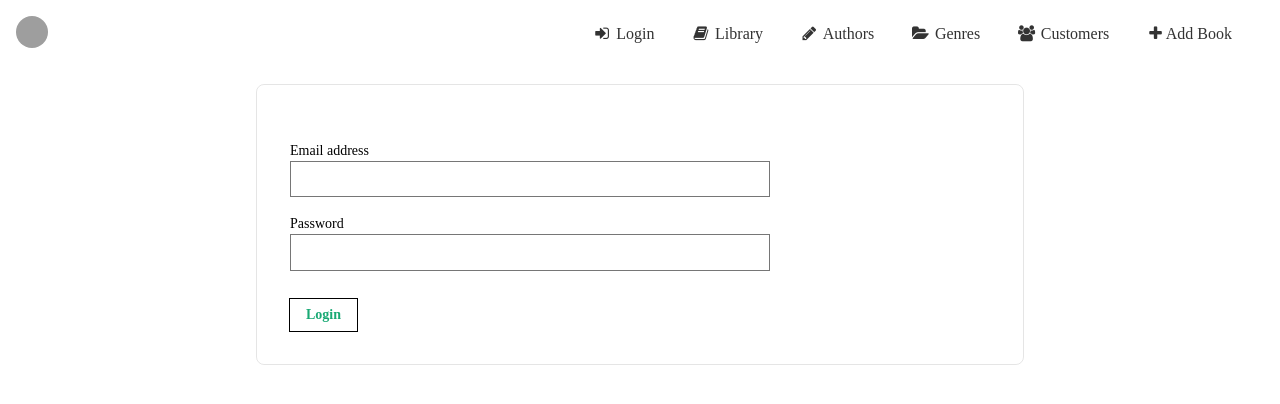
After one commit to Jackevansevo/FlaskBerry, a Flask app: page /login in a window 1280 px wide. The commit adds this page. Shown: the top 404 px of the page. Run offline with Flask 2, Linux system fonts and the light colour scheme; some libraries are stand-ins or nearby versions; grey boxes are pictures that could not be loaded.

Commit message:
all the thigns

```diff
--- a/flaskberry/forms.py
+++ b/flaskberry/forms.py
@@ -1,8 +1,9 @@
 from flask_wtf import FlaskForm
-from wtforms import IntegerField, StringField, ValidationError
+from wtforms import IntegerField, StringField, PasswordField, ValidationError
 from wtforms.validators import DataRequired
-from flaskberry.isbn import clean, to_isbn13, is_isbn13, meta, InvalidISBNError
-from flaskberry.models import Book, Customer
+
+from .isbn import clean, to_isbn13, is_isbn13, meta, InvalidISBNError
+from .models import Book, Customer
 
 
 class BookSubmissionForm(FlaskForm):
@@ -33,3 +34,25 @@ class BookCheckoutForm(FlaskForm):
     def validate_customer(form, field):
         if not Customer.get(id=field.data):
             raise ValidationError('Customer not found')
+
+
+class LoginForm(FlaskForm):
+    email = StringField('Email', validators=[DataRequired()])
+    password = PasswordField('Password', validators=[DataRequired()])
+
+    def validate(self):
+        rv = FlaskForm.validate(self)
+        if not rv:
+            return False
+        user = Customer.get(email=self.email.data)
+        if user is None:
+            error_msg = 'Unable to find customer with matching email in system'
+            self.email.errors.append(error_msg)
+            return False
+
+        if not user.check_password(self.password.data):
+            self.password.errors.append('Password incorrect')
+            return False
+
+        self.user = user
+        return True
--- a/flaskberry/templates/author_page.html
+++ b/flaskberry/templates/author_page.html
@@ -1,13 +1,13 @@
 {% extends "base.html" %}
 {% block body %}
-<h1 class="pl4">{{ author.name }} Books</h1>
+<h1 class="pl4">Author: {{ author.name }}</h1>
 <article>
     <div class="cf pa2">
         {% for book in author.books %}
             <div class="fl w-50 w-25-m w-10-l pa3">
                 <a href="{{ book.url }}" class="db link dim tc">
                     <div class="aspect-ratio aspect-ratio--3x4 mb4">
-                        <div class="aspect-ratio--object cover br4" style="background:url({{book.img}}) center;"></div>
+                        <div class="aspect-ratio--object cover br4 cover {% if not book.available %} o-10 ba b--black {% endif %}" style="background:url( {{book.img}} );"></div>
                     </div>
                     <dl class="mt2 f6 lh-copy">
                         <dt class="clip">Title</dt>
--- a/flaskberry/templates/base.html
+++ b/flaskberry/templates/base.html
@@ -3,9 +3,9 @@
     <head>
         <meta charset="UTF-8">
         <title>FlaskBerry</title>
+        <link rel="stylesheet" href="https://unpkg.com/tachyons@4.5.5/css/tachyons.min.css"/>
         <link href="https://maxcdn.bootstrapcdn.com/font-awesome/4.7.0/css/font-awesome.min.css" rel="stylesheet">
         <link type="image/x-icon" rel="shortcut icon" href="{{ url_for('static', filename='img/favicon-book.ico') }}?v={{1.0.0}}">
-        <link rel="stylesheet" href="https://unpkg.com/tachyons@4.5.5/css/tachyons.min.css"/>
     </head>
     <nav class="db dt-l w-100 border-box pa3">
         <a class="db dtc-l v-mid mid-gray link hover-gray tc tl-l mb2 mb0-l" href="{{ url_for('index') }}" title="FlaskBerry">
@@ -16,16 +16,33 @@
             {% endblock search %}
         </div>
         <div class="db dtc-l v-mid w-100 w-75-l tc tr-l">
+            {% if current_user.is_authenticated %}
+                <form class="di" method="post" action="{{ url_for('logout') }}">
+                    <button class="button-reset bg-white bn hover-gray pointer link dark-gray f6 f5-l dib mr3 mr4-l" type="submit">
+                        <i class="fa fa-sign-out fa-fw" aria-hidden="true"></i> Sign Out
+                    </button>
+                </form>
+                <a class="link hover-gray dark-gray f6 f5-l dib mr3 mr4-l" href="{{ current_user.url }}" title="Home"><i class="fa fa-user fa-fw" aria-hidden="true"></i>{{ current_user.forename }}</a>
+            {% else %}
+                <a class="link hover-gray dark-gray f6 f5-l dib mr3 mr4-l" href="{{ url_for('login') }}" title="Home"><i class="fa fa-sign-in fa-fw" aria-hidden="true"></i> Login</a>
+            {% endif %}
             <a class="link hover-gray dark-gray f6 f5-l dib mr3 mr4-l" href="{{ url_for('books') }}" title="Home"><i class="fa fa-book fa-fw" aria-hidden="true"></i> Library</a>
             <a class="link hover-gray dark-gray f6 f5-l dib mr3 mr4-l" href="{{ url_for('authors') }}" title="How it Works"><i class="fa fa-pencil fa-fw" aria-hidden="true"></i> Authors</a>
+            <a class="link hover-gray dark-gray f6 f5-l dib mr3 mr4-l" href="{{ url_for('genres') }}" title="Blog"><i class="fa fa-folder-open fa-fw" aria-hidden="true"></i> Genres</a>
             <a class="link hover-gray dark-gray f6 f5-l dib mr3 mr4-l" href="{{ url_for('customers') }}" title="Blog"><i class="fa fa-users fa-fw" aria-hidden="true"></i> Customers</a>
-            <a class="link hover-gray dark-gray f6 f5-l dib mr3 mr4-l" href="{{ url_for('genres') }}" title="Blog"><i class="fa fa-folder-open fa-fw" aria-hidden="true"></i> Genres</a>
             <a class="link hover-gray dark-gray f6 f5-l dib mr3 mr4-l" href="{{ url_for('add_book') }}" title="Press"><i class="fa fa-plus fa-fw" aria-hidden="true"></i>Add Book</a>
         </div>
     </nav>
     <body>
         {% block body %}
         {% endblock body %}
+        {% with messages = get_flashed_messages() %}
+            {% if messages %}
+                {% for message in messages %}
+                <p class="red tc">{{ message }}</p>
+                {% endfor %}
+            {% endif %}
+        {% endwith %}
     </body>
     {% block scripts %}
     {% endblock %}
--- a/flaskberry/templates/books.html
+++ b/flaskberry/templates/books.html
@@ -13,7 +13,7 @@
             <div class="fl w-50 w-25-m w-10-l pa3">
                 <a href="{{ book.url }}" class="db link dim tc">
                     <div class="aspect-ratio aspect-ratio--3x4 mb4">
-                        <div class="aspect-ratio--object cover br4" style="background:url({{book.img}});"></div>
+                        <div class="aspect-ratio--object br4 cover {% if not book.available %} o-10 ba b--black {% endif %}" style="background:url( {{book.img}} );"></div>
                     </div>
                     <dl class="mt2 f6 lh-copy">
                         <dt class="clip">Title</dt>
--- /dev/null
+++ b/flaskberry/templates/login.html
@@ -0,0 +1,33 @@
+{% extends "base.html" %}
+{% block body %}
+<article class="mw7 center br3 pa3 pa4-ns mv3 ba b--black-10">
+    <form method="post" accept-charset="utf-8">
+        {{ form.hidden_tag() }}
+        <fieldset id="sign_up" class="ba b--transparent ph0 mh0">
+            <legend class="ph0 mh0 fw6 clip">Login</legend>
+            <div class="mt3">
+                <label class="db fw4 lh-copy f6" for="email">Email address</label>
+                <input class="pa2 input-reset ba bg-transparent w-100 measure" type="email" name="email" id="email">
+                {% if form.email.errors %}
+                    {% for error in form.email.errors %}
+                        <p class="dark-red">{{ error }}</p>
+                    {% endfor %}
+                {% endif %}
+            </div>
+            <div class="mt3">
+                <label class="db fw4 lh-copy f6" for="password">Password</label>
+                <input class="b pa2 input-reset ba bg-transparent w-100 measure" type="password" name="password" id="password">
+                {% if form.password.errors %}
+                    {% for error in form.password.errors %}
+                        <p class="dark-red">{{ error }}</p>
+                    {% endfor %}
+                {% endif %}
+            </div>
+        </fieldset>
+        <div class="mt3"><input class="b ph3 pv2 green input-reset ba b--black bg-transparent grow pointer f6" type="submit" value="Login"></div>
+    </form>
+</article>
+{% endblock %}
+{% block scripts %}
+    <script src='https://www.google.com/recaptcha/api.js'></script>
+{% endblock %}
--- a/flaskberry/views.py
+++ b/flaskberry/views.py
@@ -1,13 +1,25 @@
 from flask import abort, flash, redirect, render_template, request, url_for
+
+from flask_login import (
+    current_user, login_user, logout_user, login_required, LoginManager
+)
 
 from urllib.parse import urlparse, urljoin
 
-from pony.orm import select, desc
+from pony.orm import select, desc, commit
 
 from flaskberry import app
 
-from .forms import BookSubmissionForm, BookCheckoutForm
-from .models import Book, Customer, Author, Genre, add_book_copy
+from .forms import BookSubmissionForm, LoginForm
+from .models import Author, Book, Customer, Genre, Loan, add_book_copy
+
+login_manager = LoginManager()
+login_manager.init_app(app)
+login_manager.session_protection = "strong"
+login_manager.login_view = "login"
+
+# [TODO] Random book of the day
+# [TODO] Reminder email when book is due
 
 
 def is_safe_url(target):
@@ -22,7 +34,7 @@ def index():
     return render_template('index.html')
 
 
-@app.route('/books', methods=['POST', 'GET'])
+@app.route('/books', methods=['GET', 'POST'])
 def books():
     if request.method == 'POST':
         return redirect(url_for('search_books', query=request.form['query']))
@@ -45,7 +57,13 @@ def book(slug):
     return render_template('book_page.html', book=book)
 
 
-@app.route('/authors', methods=['POST', 'GET'])
+@app.route('/books/random')
+def random_book():
+    book = Book.select_random(1)[0]
+    return render_template('book_page.html', book=book)
+
+
+@app.route('/authors', methods=['GET', 'POST'])
 def authors():
     if request.method == 'POST':
         return redirect(url_for('search_authors', query=request.form['query']))
@@ -67,7 +85,7 @@ def author(slug):
     return render_template('author_page.html', author=author)
 
 
-@app.route('/genres', methods=['POST', 'GET'])
+@app.route('/genres', methods=['GET', 'POST'])
 def genres():
     if request.method == 'POST':
         return redirect(url_for('search_genres', query=request.form['query']))
@@ -89,13 +107,22 @@ def genre(slug):
     return render_template('genre_page.html', genre=genre)
 
 
+@app.route('/customer/<string:slug>')
+@login_required
+def customer(slug):
+    customer = Customer.get(slug=slug)
+    if not customer:
+        abort(404, "Customer: '{}' not found".format(slug))
+    return render_template('customer_page.html', customer=customer)
+
+
 @app.route('/customers')
 def customers():
     customers = Customer.select()
     return render_template('customers.html', customers=customers)
 
 
-@app.route('/add-book', methods=['POST', 'GET'])
+@app.route('/add-book', methods=['GET', 'POST'])
 def add_book():
     """Simple view to add a book"""
     form = BookSubmissionForm()
@@ -118,17 +145,52 @@ def delete_book(isbn):
     return redirect(url_for('books'))
 
 
-@app.route('/checkout-book/<slug>', methods=['POST', 'GET'])
+@app.route('/checkout-book/<slug>', methods=['POST'])
+@login_required
 def checkout_book(slug):
-    book = Book.get(slug=slug)
-    form = BookCheckoutForm()
-    if form.validate_on_submit():
-        assert False
-    else:
-        print(form.errors)
-    form = BookCheckoutForm(isbn=book.isbn)
-    return render_template('checkout.html', form=form)
+    customer = Customer.get(email=current_user.email)
+    if customer.can_loan:
+        book_copy = Book.get(slug=slug).copies.select().first()
+        Loan(customer=customer, book_copy=book_copy)
+        commit()
+    return redirect(url_for('book', slug=slug))
 
 
-if __name__ == '__main__':
-    app.run(debug=True)
+@login_manager.user_loader
+def load_user(user_id):
+    return Customer.get(id=user_id)
+
+
+@app.route('/return-book/<slug>', methods=['POST'])
+@login_required
+def return_book(slug):
+    book_copy = Book.get(slug=slug).copies.select().first()
+    loan = book_copy.loans.select(lambda l: not l.returned).first()
+    loan.returned = True
+    commit()
+    return redirect(url_for('book', slug=slug))
+
+
+@app.route('/login', methods=['GET', 'POST'])
+def login():
+    form = LoginForm()
+    if form.validate_on_submit():
+        user = Customer.get(email=form.email.data)
+        login_user(user)
+        flash('Logged in successfully')
+        next = request.args.get('next')
+        if not is_safe_url(next):
+            return abort(400)
+        return redirect(next or url_for('index'))
+    return render_template('login.html', form=form)
+
+
+@app.route('/logout', methods=['POST'])
+@login_required
+def logout():
+    logout_user()
+    flash('Logged out')
+    next = request.args.get('next')
+    if not is_safe_url(next):
+        return abort(400)
+    return redirect(next or url_for('index'))
```
Also changed, not shown: flaskberry/isbn.py (+51 -16 lines), flaskberry/models.py (+77 -21 lines), flaskberry/populate_db.py (+9 -5 lines), flaskberry/scrape_info.py (deleted, +0 -30 lines), flaskberry/templates/add_book.html (+2 -9 lines), flaskberry/templates/authors.html (+0 -9 lines), flaskberry/templates/book_page.html (+21 -9 lines), flaskberry/templates/customer_page.html (added, +26 -0 lines), flaskberry/templates/customers.html (+4 -6 lines), flaskberry/templates/genres.html (+0 -9 lines).
